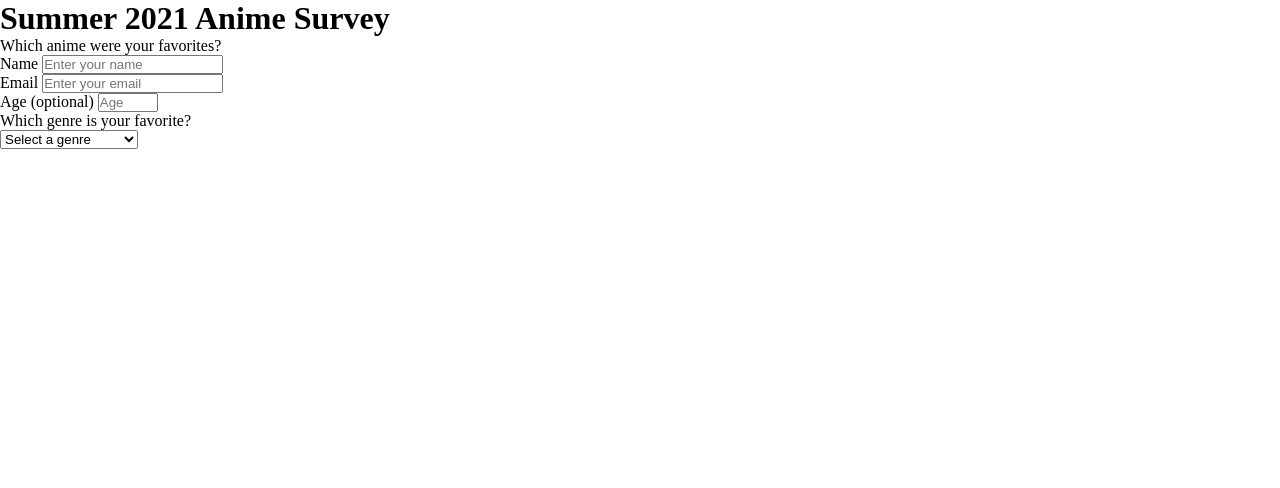
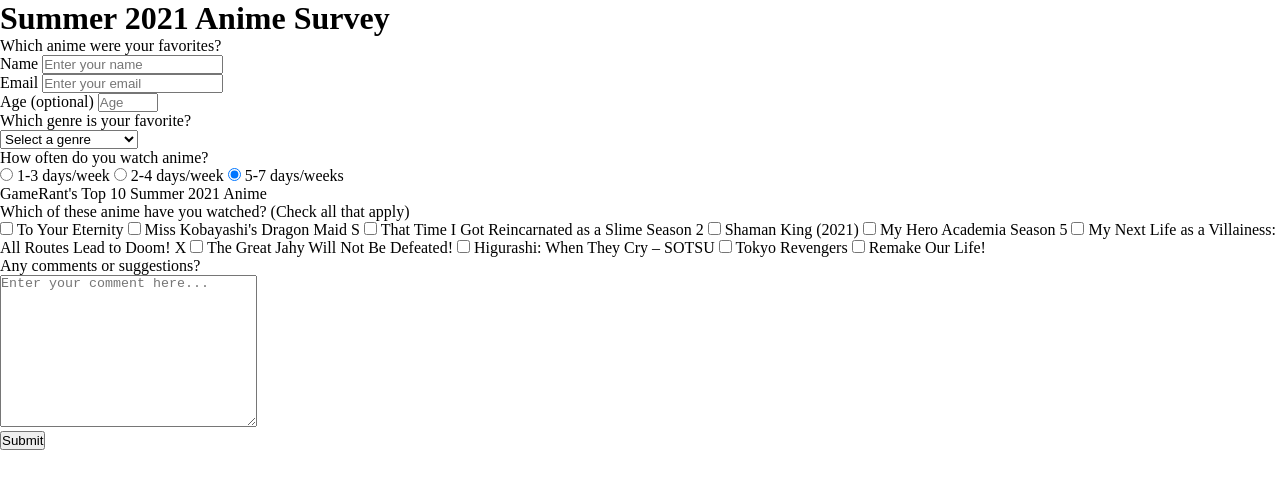
Before and after one commit to adesuwa-osagie/anime-summer-2021-survey-form, a plain HTML site: page index.html in a window 1280 px wide. Drawn offline with Linux system fonts and the light colour scheme.

Commit message:
Added up to comments section

```diff
--- a/index.html
+++ b/index.html
@@ -6,41 +6,42 @@
     <meta http-equiv="X-UA-Compatible" content="IE=edge">
     <meta name="viewport" content="width=device-width, initial-scale=1.0">
     <link rel="stylesheet" href="style.css">
+    <script src="script.js"></script>
     <title>Summer 2021 Anime Survey</title>
 </head>
 
 <body>
     <div class="container">
         <header>
-            <h1 id="title">Summer 2021 Anime Survey</h1>
-            <p id="description">Which anime were your favorites?</p>
+            <h1 id="title" class="text-center">Summer 2021 Anime Survey</h1>
+            <p id="description" class="text-center">Which anime were your favorites?</p>
         </header>
         <form action="#" id="survey-form">
 
             <div class="form-group">
                 <label for="name" id="name-label">
                     Name
-                    <input id="name" type="text" name="name" placeholder="Enter your name" required />
+                    <input class = "form-control" id="name" type="text" name="name" placeholder="Enter your name" required />
                 </label>
             </div>
 
             <div class="form-group">
                 <label for="email" id="email-label">
                     Email
-                    <input id="email" type="email" name="email" placeholder="Enter your email" required />
+                    <input class = "form-control" id="email" type="email" name="email" placeholder="Enter your email" required />
                 </label>
             </div>
 
             <div class="form-group">
                 <label for="number" id="number-label">
                     Age <span>(optional)</span>
-                    <input id="number" type="number" name="age" min="5" max="120" placeholder="Age" required />
+                    <input class = "form-control" id="number" type="number" name="age" min="5" max="120" placeholder="Age" required />
                 </label>
             </div>
 
             <div class="form-group">
                 <p>Which genre is your favorite?</p>
-                <select class = "form-control" name="role" id="dropdown">
+                <select class="form-control" name="genre" id="dropdown" onchange="checkGenre(this.value)">
                     <option disabled selected value>Select a genre</option>
                     <option value="action">Action</option>
                     <option value="comedy">Comedy</option>
@@ -54,8 +55,82 @@
                     <option value="romance">Romance</option>
                     <option value="other">Other</option>
                 </select>
+                <input type="text" name="genre" id="genre" style="display: none;" />
             </div>
 
+            <div class="form-group">
+                <p>How often do you watch anime?</p>
+                <label>
+                    <input type="radio" name="watch-anime" value="one-three" class=input-radio checked />
+                    1-3 days/week
+                </label>
+                <label>
+                    <input type="radio" name="watch-anime" value="two-four" class=input-radio checked />
+                    2-4 days/week
+                </label>
+                <label>
+                    <input type="radio" name="watch-anime" value="five-seven" class=input-radio checked />
+                    5-7 days/weeks
+                </label>
+            </div>
+
+            <div class="form-group">
+                <p>GameRant's Top 10 Summer 2021 Anime</p>
+                <p>Which of these anime have you watched?
+                    <span class="clue">(Check all that apply)</span>
+                </p>
+                <label>
+                    <input name="watched" value="to-your-eternity" type="checkbox" class="input-checkbox">
+                    To Your Eternity
+                </label>
+                <label>
+                    <input name="watched" value="miss-kobayashi" type="checkbox" class="input-checkbox">
+                    Miss Kobayashi's Dragon Maid S
+                </label>
+                <label>
+                    <input name="watched" value="slime" type="checkbox" class="input-checkbox">
+                    That Time I Got Reincarnated as a Slime Season 2
+                </label>
+                <label>
+                    <input name="watched" value="slime" type="checkbox" class="input-checkbox">
+                    Shaman King (2021)
+                </label>
+                <label>
+                    <input name="watched" value="hero-academia" type="checkbox" class="input-checkbox">
+                    My Hero Academia Season 5
+                </label>
+                <label>
+                    <input name="watched" value="villainess" type="checkbox" class="input-checkbox">
+                    My Next Life as a Villainess: All Routes Lead to Doom! X
+                </label>
+                <label>
+                    <input name="watched" value="great-jahy" type="checkbox" class="input-checkbox">
+                    The Great Jahy Will Not Be Defeated!
+                </label>
+                <label>
+                    <input name="watched" value="higurashi" type="checkbox" class="input-checkbox">
+                    Higurashi: When They Cry – SOTSU
+                </label>
+                <label>
+                    <input name="watched" value="tokyo-revengers" type="checkbox" class="input-checkbox">
+                    Tokyo Revengers
+                </label>
+                <label>
+                    <input name="watched" value="remake-our-life" type="checkbox" class="input-checkbox">
+                    Remake Our Life!
+                </label>
+            </div>
+
+            <div class="form-group">
+                <p>Any comments or suggestions?</p>
+                <textarea class="input-textarea" name="comment" id="comments" placeholder="Enter your comment here..." cols="30" rows="10"></textarea>
+            </div>
+
+            <div class="form-group">
+                <button class="submit-button" id="submit" type="submit">
+                    Submit
+                </button>
+            </div>
 
         </form>
 
```
